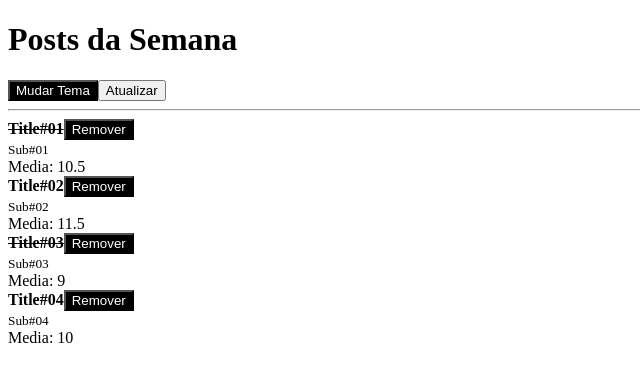
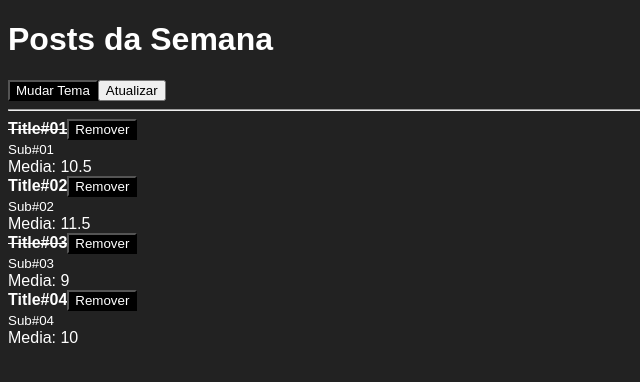
Before and after one commit to alexmota-dev/Fundamentals-of-React, a React app: page / in a window 1280 px wide. Shown: the top 382 px of the page, without its empty margins (0-640 px from the left). Built offline with nearby package versions, Linux system fonts and the light colour scheme.

Commit message:
importando css no header e no index

```diff
--- a/src/Header.js
+++ b/src/Header.js
@@ -2,14 +2,14 @@ import React, { useContext }from 'react'
 import PropTypes from 'prop-types'
 import Button from './Button'
 import { ThemeContext } from './ThemeContext'
-
+import "./Header.css";
 
 const Header = (props) => {
   const {onToggleTheme} = useContext(ThemeContext);
 
   return (
     <div>
-        <h1>{props.title}</h1>
+        <h1>{props.title}</h1> {/* refatorar essa linha */}
         <Button
           onClick={onToggleTheme}>
           Mudar Tema
--- a/src/index.js
+++ b/src/index.js
@@ -1,6 +1,7 @@
 import * as React from 'react';
 import * as ReactDOM from 'react-dom';
 import App from './App';
+import "./index.css";
 
 ReactDOM.render(
   <App/>,
```
